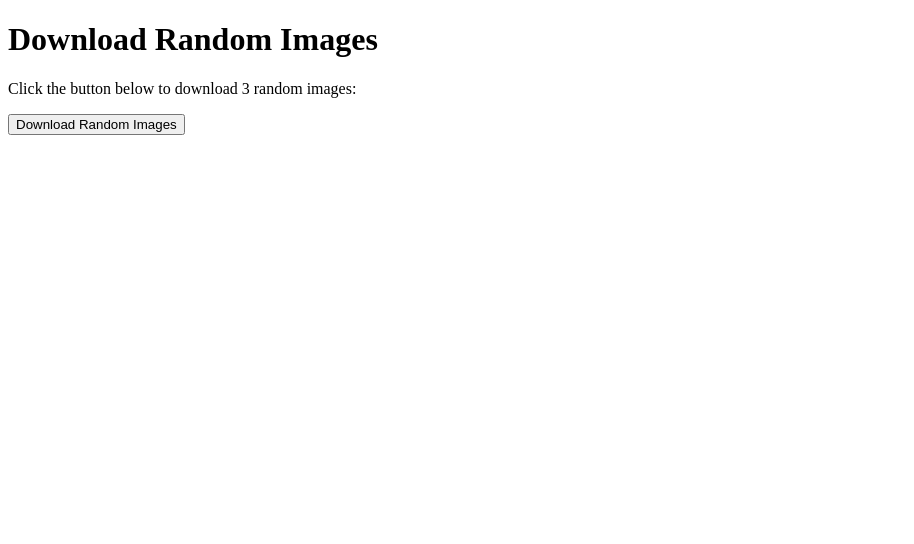
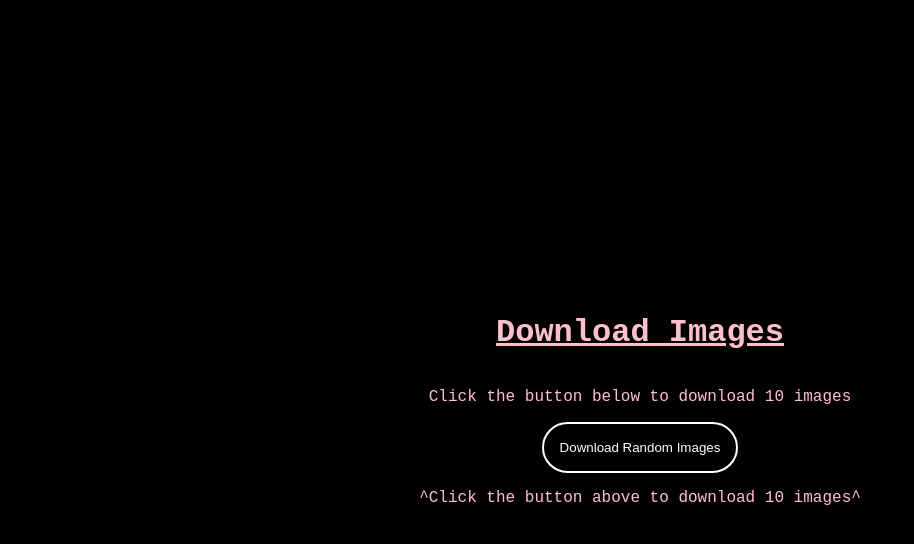
Before and after one commit to na-sha/yoo, a plain HTML site: page index.html in a window 1280 px wide. Shown: the whole page, without its empty margins (0-914 px from the left). Drawn offline with Linux system fonts and the light colour scheme.

Commit message:
Update index.html

```diff
--- a/index.html
+++ b/index.html
@@ -5,10 +5,13 @@
   <title>Download Random Images</title>
 </head>
 
-<body>
-  <h1>Download Random Images</h1>
-  <p>Click the button below to download 3 random images:</p>
-  <button onclick="downloadRandom()">Download Random Images</button>
+<body style="min-height: 100vh; max-width: 100%; background-color: black; color: pink;">
+  <div style="min-height: 100vh; display: flex; justify-content: center; align-items: center; flex-direction: column;">
+    <h1 style="font-family: 'Courier New', Courier, monospace; text-decoration: underline;">Download Images</h1>
+    <p style="font-family: 'Courier New', Courier, monospace;">Click the button below to download 10 images</p>
+    <button style="text-decoration: none; background-color: transparent; color: white; border-color: white; cursor: pointer; border-style: solid; padding: 1rem; border-radius: 50px;" onclick="downloadRandom()">Download Random Images</button>
+    <p style="font-family: 'Courier New', Courier, monospace;">^Click the button above to download 10 images^</p>
+  </div>
 
   <script>
     const dataset = [
```
